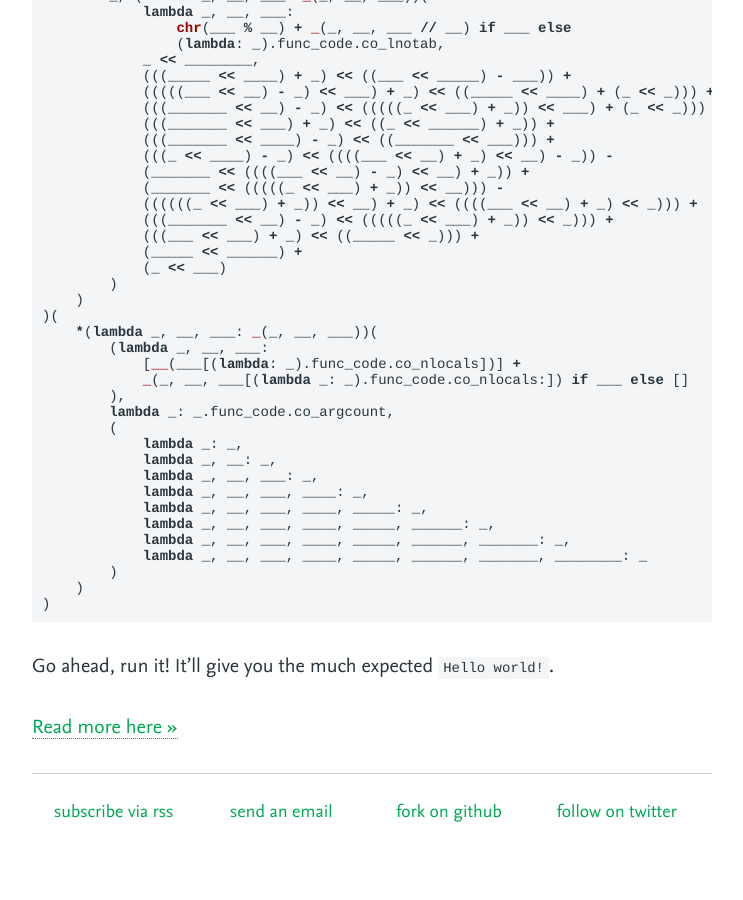
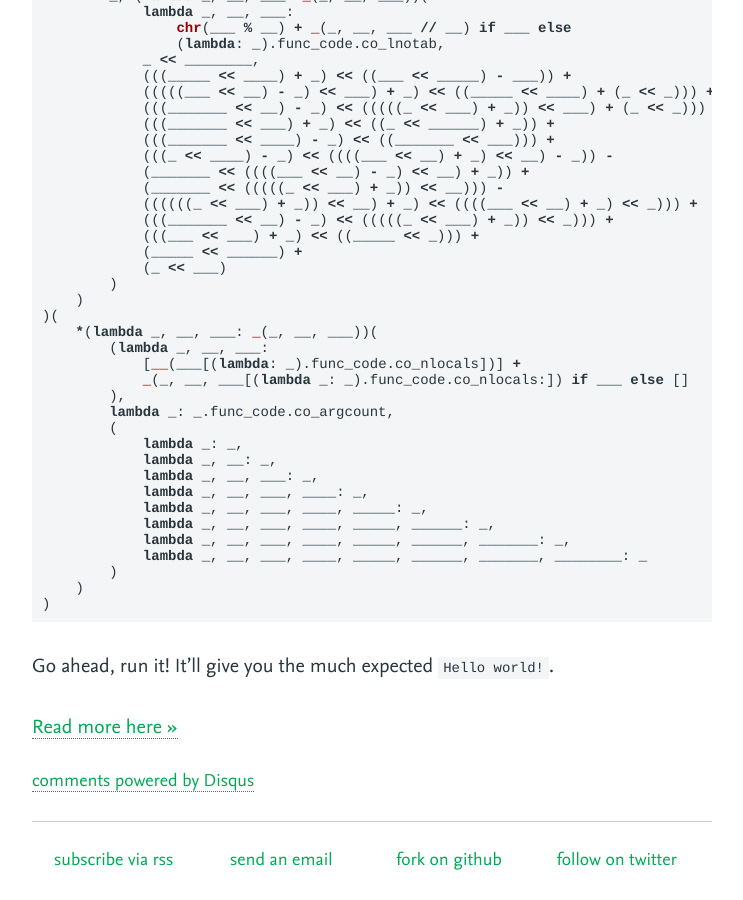
Before and after one commit to sourabhv/sourabhv.github.io, a Jekyll site: the page built from _posts/2014-06-06-hello-world-ofbuscated.md, in a window 1280 px wide and 900 px high, scrolled down 601 px. Shown: the whole window, without its empty margins (268-1011 px from the left). Built offline with Jekyll 4.4.1, drawn with Linux system fonts in a browser that asks for light colours; some web fonts are replaced; Markdown is read by kramdown in place of the engine named in the settings; comment, search, counter and statistics services are not loaded; before the commit the page ends 1453 px from its top, so only the background shows below that; some of the changed lines change nothing that is shown.

Commit message:
Add Disqus

```diff
--- /dev/null
+++ b/_includes/disqus.html
@@ -0,0 +1,14 @@
+<div id="disqus_thread"></div>
+<script type="text/javascript">
+    /* * * CONFIGURATION VARIABLES: EDIT BEFORE PASTING INTO YOUR WEBPAGE * * */
+    var disqus_shortname = 'sourabhverma'; // required: replace example with your forum shortname
+
+    /* * * DON'T EDIT BELOW THIS LINE * * */
+    (function() {
+        var dsq = document.createElement('script'); dsq.type = 'text/javascript'; dsq.async = true;
+        dsq.src = '//' + disqus_shortname + '.disqus.com/embed.js';
+        (document.getElementsByTagName('head')[0] || document.getElementsByTagName('body')[0]).appendChild(dsq);
+    })();
+</script>
+<noscript>Please enable JavaScript to view the <a href="http://disqus.com/?ref_noscript">comments powered by Disqus.</a></noscript>
+<a href="http://disqus.com" class="dsq-brlink">comments powered by <span class="logo-disqus">Disqus</span></a>
--- a/_includes/footer.html
+++ b/_includes/footer.html
@@ -21,3 +21,16 @@
   ga('send', 'pageview');
 
 </script>
+
+<script type="text/javascript">
+/* * * CONFIGURATION VARIABLES: EDIT BEFORE PASTING INTO YOUR WEBPAGE * * */
+var disqus_shortname = 'sourabhverma'; // required: replace example with your forum shortname
+
+/* * * DON'T EDIT BELOW THIS LINE * * */
+(function () {
+    var s = document.createElement('script'); s.async = true;
+    s.type = 'text/javascript';
+    s.src = '//' + disqus_shortname + '.disqus.com/count.js';
+    (document.getElementsByTagName('HEAD')[0] || document.getElementsByTagName('BODY')[0]).appendChild(s);
+}());
+</script>
--- a/_layouts/post.html
+++ b/_layouts/post.html
@@ -2,4 +2,7 @@
 layout: default
 ---
 <h1 id="post-title">{{ page.title }}</h1>
-<div id="post-content"> {{ content }} </div>
+<div id="post-content">
+    {{ content }}
+    {% include disqus.html %}
+</div>
```
